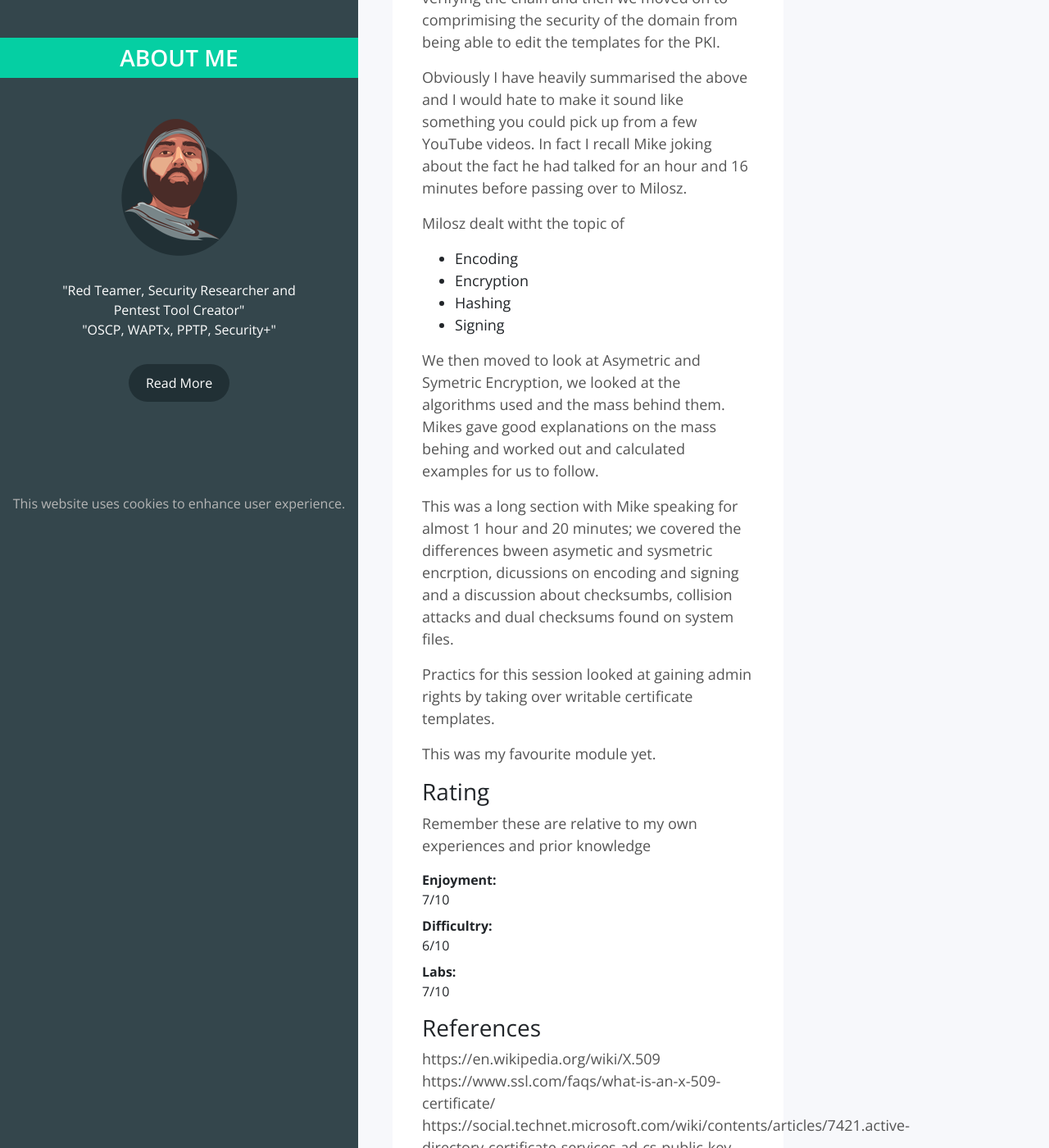
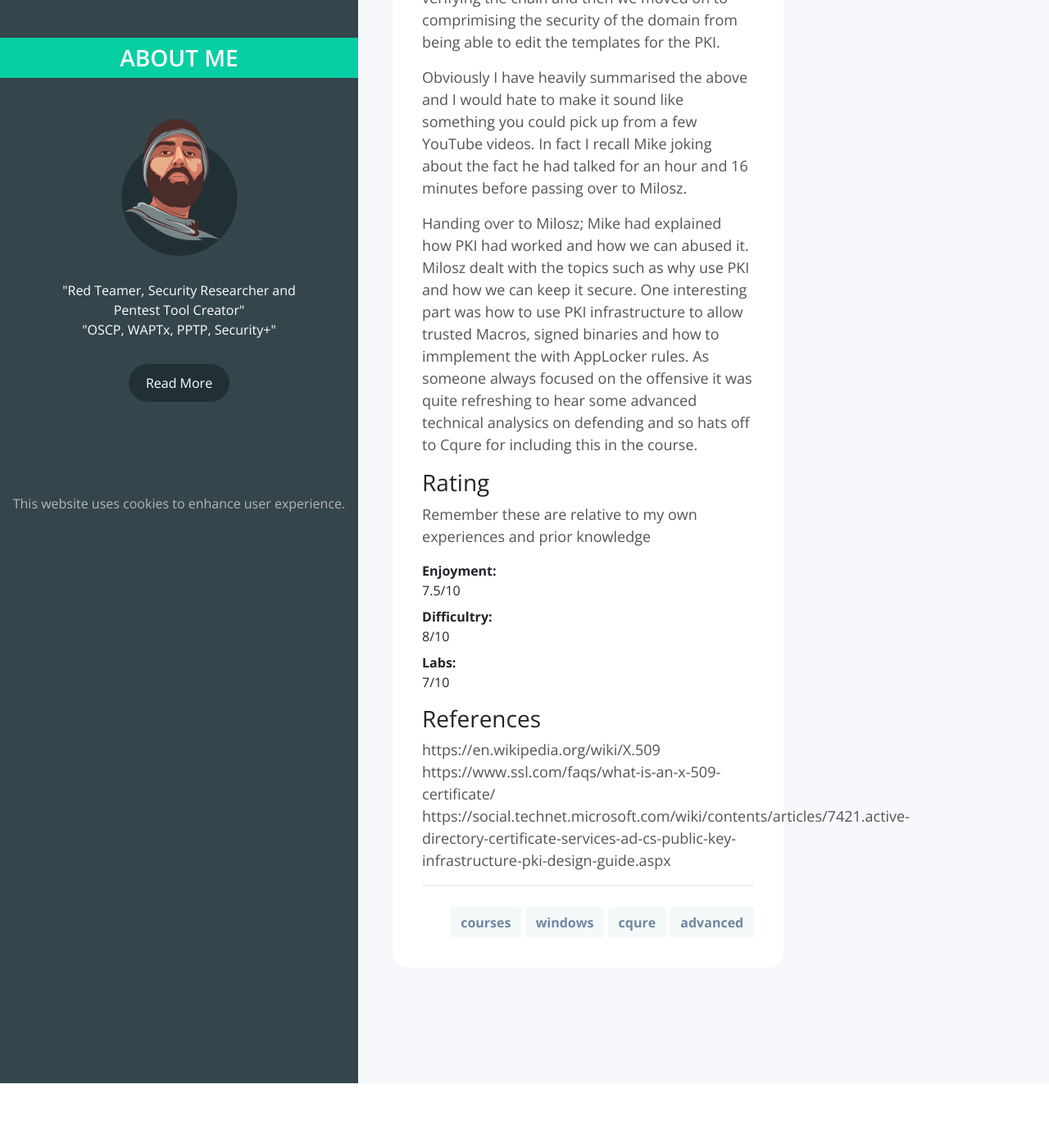
Before and after one commit to cleverberry/evilsaint, a Jekyll site: the page built from _posts/2020-11-24-cqure-academy-advanced-windows-security-course-2021-module-3.md, in a window 1280 px wide and 1400 px high, scrolled down 1487 px. Shown: the whole window at 82% size. Built offline with Jekyll 4.4.1, drawn with Linux system fonts in a browser that asks for light colours; nearby versions of some CDN libraries; a style sheet for code colours, icons or effects is not loaded; after the commit the page ends 2808 px from its top, so only the background shows below that.

Commit message:
Update 2020-11-24-cqure-academy-advanced-windows-security-course-2021-module-3.md

```diff
--- a/_posts/2020-11-24-cqure-academy-advanced-windows-security-course-2021-module-3.md
+++ b/_posts/2020-11-24-cqure-academy-advanced-windows-security-course-2021-module-3.md
@@ -39,28 +39,7 @@ With the basic theory understood we moved on to PKI Infrastructure, this section
 
 Obviously I have heavily summarised the above and I would hate to make it sound like something you could pick up from a few YouTube videos. In fact I recall Mike joking about the fact he had talked for an hour and 16 minutes before passing over to Milosz.
 
-Milosz dealt witht the topic of
-
-
-
-
-
-
-
-<ul>
-<li>Encoding</li>
-<li>Encryption</li>
-<li>Hashing </li>
-<li>Signing</li>
-</ul>
-
-We then moved to look at Asymetric and Symetric Encryption, we looked at the algorithms used and the mass behind them. Mikes gave good explanations on the mass behing and worked out and calculated examples for us to follow.
-
-This was a long section with Mike speaking for almost 1 hour and 20 minutes; we covered the differences bween asymetic and sysmetric encrption, dicussions on encoding and signing and a discussion about checksumbs, collision attacks and dual checksums found on system files.
-
-Practics for this session looked at gaining admin rights by taking over writable certificate templates.
-
-This was my favourite module yet.
+Handing over to Milosz; Mike had explained how PKI had worked and how we can abused it. Milosz dealt with the topics such as why use PKI and how we can keep it secure. One interesting part was how to use PKI infrastructure to allow trusted Macros, signed binaries and how to immplement the with AppLocker rules.  As someone always focused on the offensive it was quite refreshing to hear some advanced technical analysics on defending and so hats off to Cqure for including this in the course.
 
 
 ### Rating
@@ -69,9 +48,9 @@ Remember these are relative to my own experiences and prior knowledge
 
 <dl>
 <dt>Enjoyment:</dt>
-<dd>7/10</dd>
+<dd>7.5/10</dd>
 <dt>Difficultry:</dt>
-<dd>6/10</dd>
+<dd>8/10</dd>
 <dt>Labs:</dt>
 <dd>7/10</dd>
 </dl>
```
